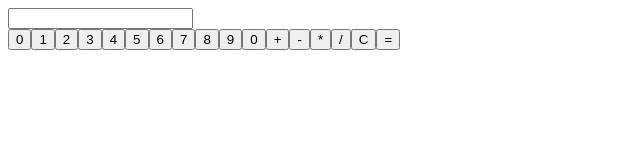
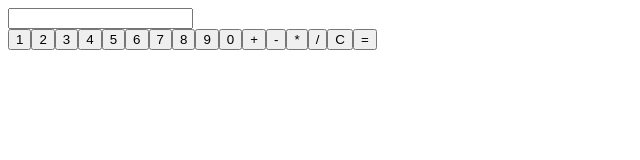
Before and after one commit to DarkBlueMoon/calculator, a plain HTML site: page index.html in a window 1280 px wide. Shown: the full height of the page, 0-640 px from the left. Drawn offline with Linux system fonts and the light colour scheme.

Commit message:
Base calculator functionality complete.

```diff
--- a/index.html
+++ b/index.html
@@ -9,15 +9,14 @@
   <body>
     <input type="text" name="display" id="display" />
     <div id="button-wrapper">
-      <button class="number">0</button><button class="number">1</button
-      ><button class="number">2</button><button class="number">3</button
-      ><button class="number">4</button><button class="number">5</button
-      ><button class="number">6</button><button class="number">7</button
-      ><button class="number">8</button><button class="number">9</button
-      ><button class="number">0</button><button class="operator">+</button
-      ><button class="operator">-</button><button class="operator">*</button
-      ><button class="operator">/</button><button class="clear">C</button
-      ><button class="equals">=</button>
+      <button class="number">1</button><button class="number">2</button
+      ><button class="number">3</button><button class="number">4</button
+      ><button class="number">5</button><button class="number">6</button
+      ><button class="number">7</button><button class="number">8</button
+      ><button class="number">9</button><button class="number">0</button
+      ><button class="operator">+</button><button class="operator">-</button
+      ><button class="operator">*</button><button class="operator">/</button
+      ><button class="clear">C</button><button class="equals">=</button>
     </div>
     <script src="script.js"></script>
   </body>
--- a/script.js
+++ b/script.js
@@ -31,6 +31,9 @@ operatorButtons.forEach((button) => {
   });
 });
 
+clearButton.addEventListener("click", clearAll);
+equalsButton.addEventListener("click", evaluate);
+
 // Set the second operand
 // Pass the two values to operate()
 function evaluate() {
@@ -54,6 +57,7 @@ function multiply(a, b) {
 
 function divide(a, b) {
   if (b === 0) {
+    setTimeout(clearAll, 1000);
     return "Cannot divide by zero.";
   }
   return a / b;
@@ -83,64 +87,3 @@ function operate(num1, num2, op) {
       return "Invalid operator. Valid operators are '+', '-', '*', '/'";
   }
 }
-
-// function operate(num1, num2, op) {
-//   // The user has entered a value POST operator that will be evaluated
-//   // with the previously saved value.
-//   if (num2 !== "") {
-//     console.log(num1, num2, op);
-//     num1 = parseFloat(num1);
-//     switch (op) {
-//       case "+":
-//         // return add(num1, num2);
-//         totalVal = add(num2, num1);
-//       case "-":
-//         // return subtract(num1, num2);
-//         totalVal = subtract(num2, num1);
-//         break;
-//       case "*":
-//         // return multiply(num1, num2);
-//         break;
-//       case "/":
-//         // return divide(num1, num2);
-//         break;
-//       default:
-//         // return "Invalid operator. Valid operators are '+', '-', '*', '/'";
-//         break;
-//     }
-//     num2 = totalVal;
-//     display.value = num2;
-//   } else if (num1 !== "") {
-//     num2 = parseFloat(num1);
-//   }
-//   firstOperand = "";
-//   // The user has entered a value that needs to be saved.
-// }
-
-// wrapper.addEventListener("click", (e) => {
-//   const isButton = e.target.nodeName === "BUTTON";
-//   if (!isButton) {
-//     return;
-//   }
-
-//   if (e.target.classList.contains("number")) {
-//     appendNumber(e.target.innerText);
-//     // firstOperand += e.target.innerText;
-//     // display.value += e.target.innerText;
-//   } else if (e.target.classList.contains("clear")) {
-//     clearAll();
-//   } else if (e.target.classList.contains("operator")) {
-//     setOperator(e.target.innerText);
-//     // First, if operator is blank, set the operator
-//     // If not, set the second operand.
-//     if (operator === "") {
-//       operator = e.target.innerText;
-//     } else {
-//     }
-
-//     // operator = e.target.innerText;
-
-//     // operator = e.target.innerText;
-//     // operate(firstOperand, secondOperand, operator);
-//   }
-// });
```
